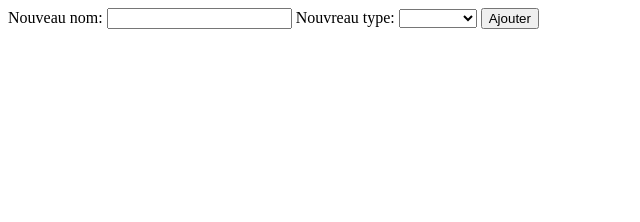
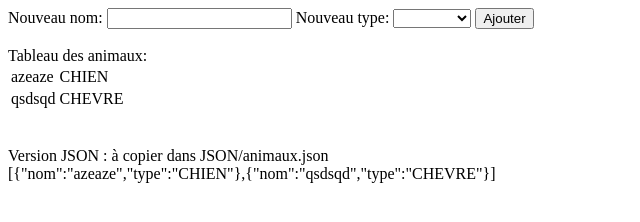
Before and after one commit to quicotte-formation/angular, a plain HTML site: page public_html/httpGET.html in a window 1280 px wide. Shown: the whole page, without its empty margins (0-640 px from the left). Drawn offline with nearby package versions, Linux system fonts and the light colour scheme.

Commit message:
httpGET ok

```diff
--- a/public_html/httpGET.html
+++ b/public_html/httpGET.html
@@ -18,20 +18,20 @@
                         $scope.nouvelAnimal = null;
                     }
 
-                    $scope.clic = function(){
+                    $scope.chargerJSON = function(){
                         $http({method: 'GET', url: 'JSON/animaux.json'}).then(function callbackOK(data){
-                            $scope.animaux.push( data.data );
+                            $scope.animaux = data.data;
                         });
                     };
 
-                    $scope.clic();
+                    $scope.chargerJSON();
                 }]);
         </script>
     </head>
     <body ng-controller="menuController">
 
         Nouveau nom: <input type="text" ng-model="nouvelAnimal.nom"/>
-        Nouvreau type:
+        Nouveau type:
         <select ng-model="nouvelAnimal.type">
             <option value="CHIEN">CHIEN</option>
             <option value="CHAT">CHAT</option>
@@ -40,12 +40,21 @@
 
         <input type="button" value="Ajouter" ng-click="ajouter();"/>
         <br/>
+        <br>
+        Tableau des animaux:
         <table>
-            <tr ng-repeat="a in animaux | limitTo:4:2">
-                <td>{{ a.nom | uppercase }}</td>
+            <tr ng-repeat="a in animaux ">
+                <td>{{ a.nom }}</td>
                 <td>{{ a.type }}</td>
             </tr>
         </table>
+        <br/>
+        <br>
+        <div>
+            Version JSON : à copier dans JSON/animaux.json
+            <br>
+            {{ animaux }}
+        </div>
         <br>
     </body>
 </html>
```
